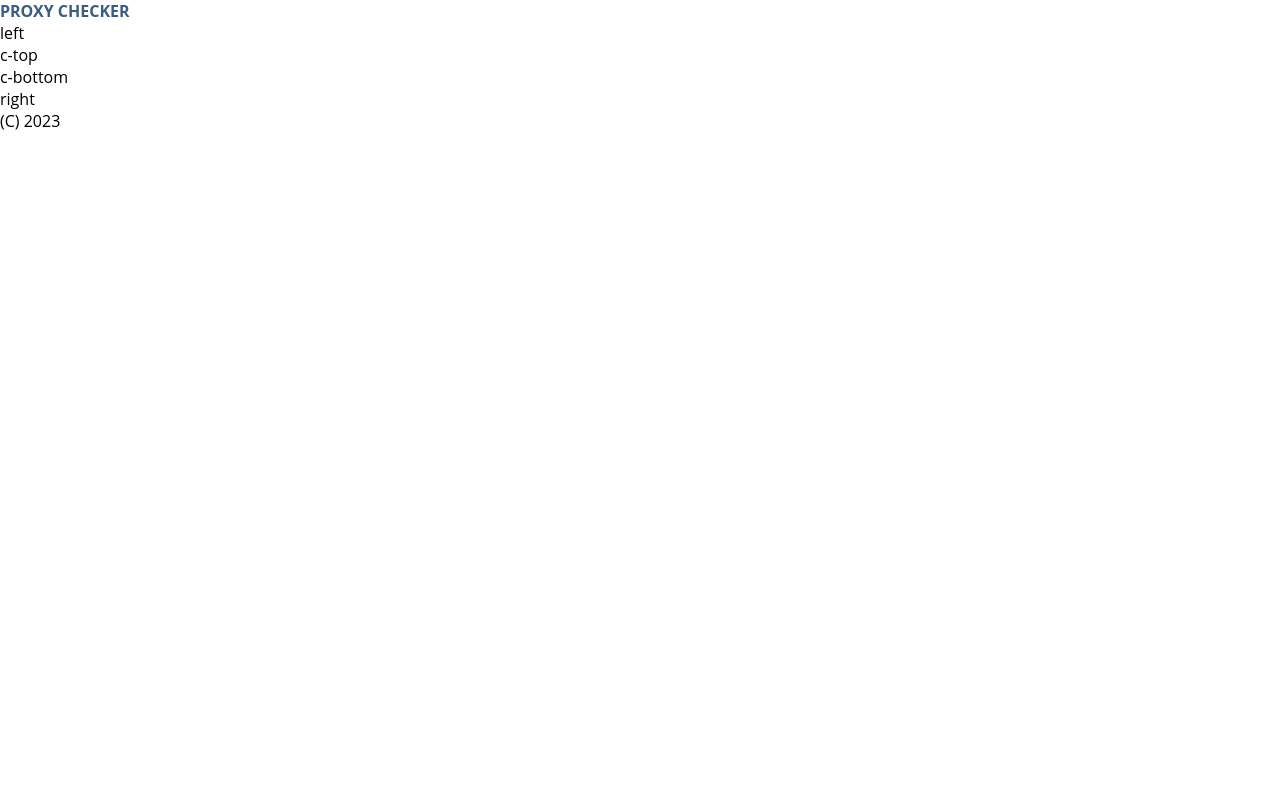
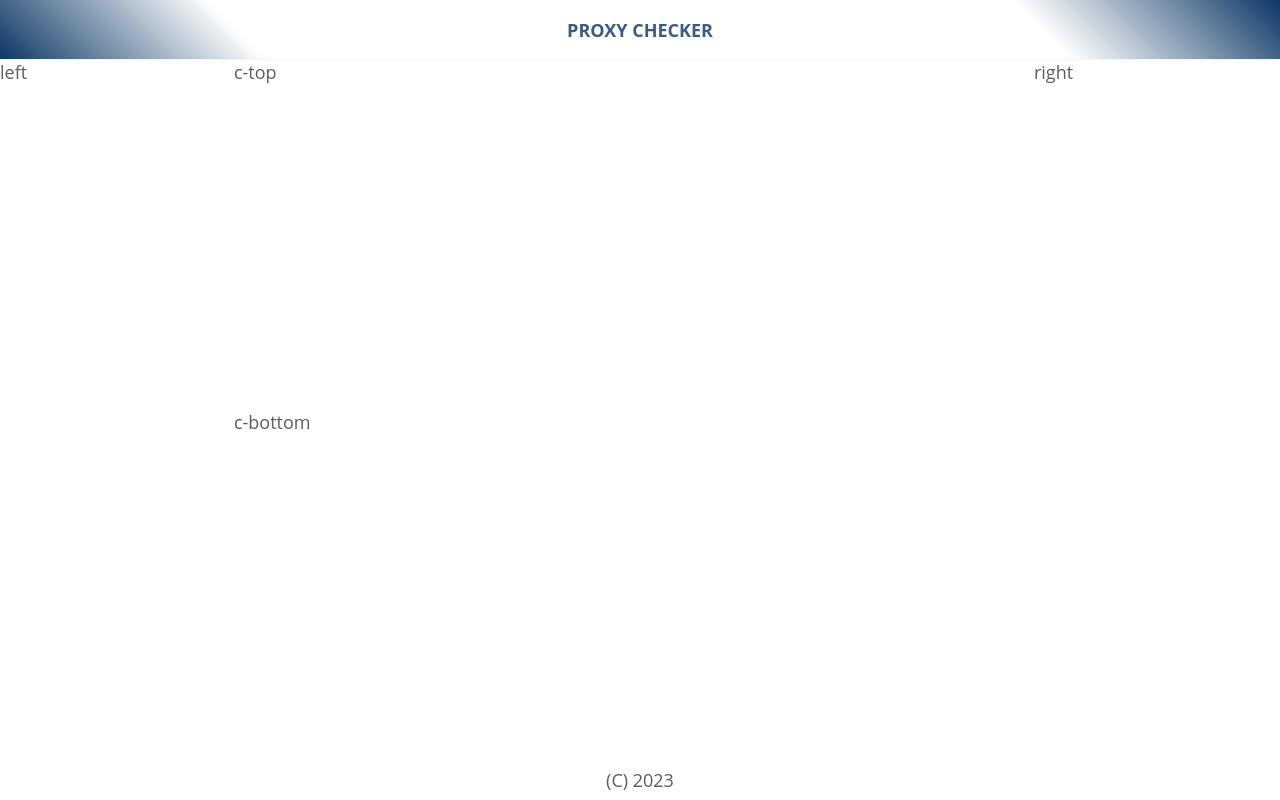
Before and after one commit to asdont/proxychecker-interface, a Vue app: page / in a window 1280 px wide. Built offline with nearby package versions, Linux system fonts and the light colour scheme.

Commit message:
Skeleton.

```diff
--- a/src/assets/main.css
+++ b/src/assets/main.css
@@ -1,12 +1,66 @@
 @import './base.css';
 
 * {
-  margin: 0;
-  padding: 0;
-  box-sizing: border-box;
-  font-family: 'Open Sans', sans-serif;
+    margin: 0;
+    padding: 0;
+    box-sizing: border-box;
+    font-family: 'Open Sans', sans-serif;
+}
+
+html {
+    font-size: 18px;
+    min-width: 220px;
 }
 
 #app {
+    color: #5c5c5c;
+    height: 100vh;
+    display: grid;
+    grid-template-columns: auto minmax(auto, 800px) auto;
+    grid-template-rows: 60px 1fr 1fr 40px;
+    gap: 0 0;
+    grid-auto-flow: row;
+    grid-template-areas:
+    "header header header"
+    "left center-top right"
+    "left center-bottom right"
+    "footer footer footer";
+}
 
+header {
+    justify-self: stretch;
+    align-self: stretch;
+    grid-area: header;
+    text-align: center;
+    line-height: 60px;
+    border-bottom: 1px solid rgb(245 245 245);
+    background: linear-gradient(45deg, rgba(13,56,103,1) 0%, rgba(255,255,255,1) 20%, rgba(255,255,255,1) 80%, rgba(13,56,103,1) 100%);
 }
+
+#left {
+    grid-area: left;
+}
+
+#center-top {
+    align-self: stretch;
+    grid-area: center-top;
+}
+
+#center-bottom {
+    align-self: stretch;
+    grid-area: center-bottom;
+}
+
+#right {
+    grid-area: right;
+}
+
+footer {
+    grid-area: footer;
+    margin: auto;
+}
+
+/*#app * {*/
+/*    border: 1px solid #ececec;*/
+/*    position: relative;*/
+/*}*/
```
